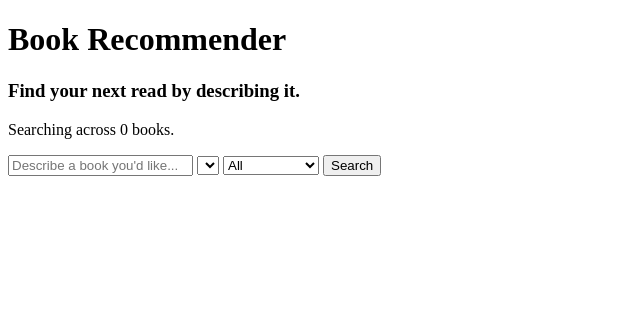
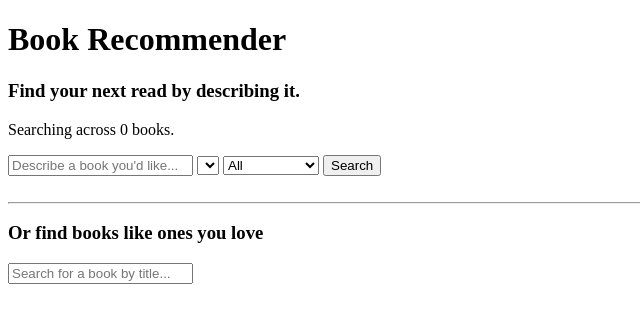
Before and after one commit to damla-bortucen/book-recommender, a FastAPI app: page / in a window 1280 px wide. Shown: the top 323 px of the page, without its empty margins (0-640 px from the left). Run offline with FastAPI, Linux system fonts and the light colour scheme; lists and menus that the app fills with data are empty; parts of the project's set-up code (start-up, migrations or seed data) failed here and were passed over.

Commit message:
feat: typeahead search for the find-by-books picker - add search_titles() function to BookRecommender - find books with title matches to the query - add a GET /book-search route to app.py - this new input uses HTMX active search (debounced keyup)

```diff
--- a/app.py
+++ b/app.py
@@ -44,4 +44,13 @@ def search(
         {"books": results.to_dict("records")},
     )
 
+@app.get("/book-search")
+def book_search(request: Request, q: str = ""):
+    matches = recommender.search_titles(q)
+    return templates.TemplateResponse(
+        request,
+        "_book_options.html",
+        {"matches": matches},
+    )
+
 # run with uvicorn app:app --reload (reload makes server autostart when you make a change)
--- a/templates/index.html
+++ b/templates/index.html
@@ -31,5 +31,15 @@
     <br>
     <div id="results"></div>
 
+    <hr>
+    <h3>Or find books like ones you love</h3>
+
+    <input type="search" name="q" placeholder="Search for a book by title..."
+        hx-get="/book-search"
+        hx-trigger="keyup changed delay:300ms"
+        hx-target="#book-options">
+
+    <div id="book-options"></div>
+
   </body>
 </html>
```
Also changed, not shown: recommender.py (+10 -0 lines), templates/_book_options.html (added, +7 -0 lines).
